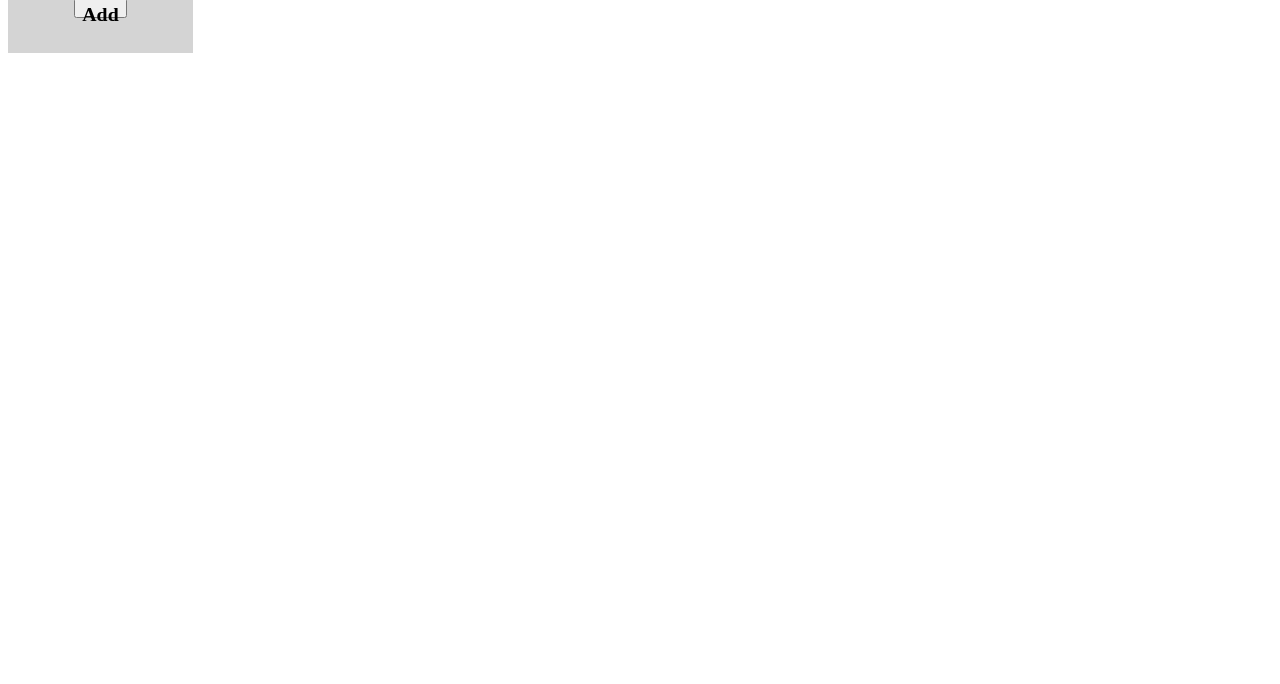
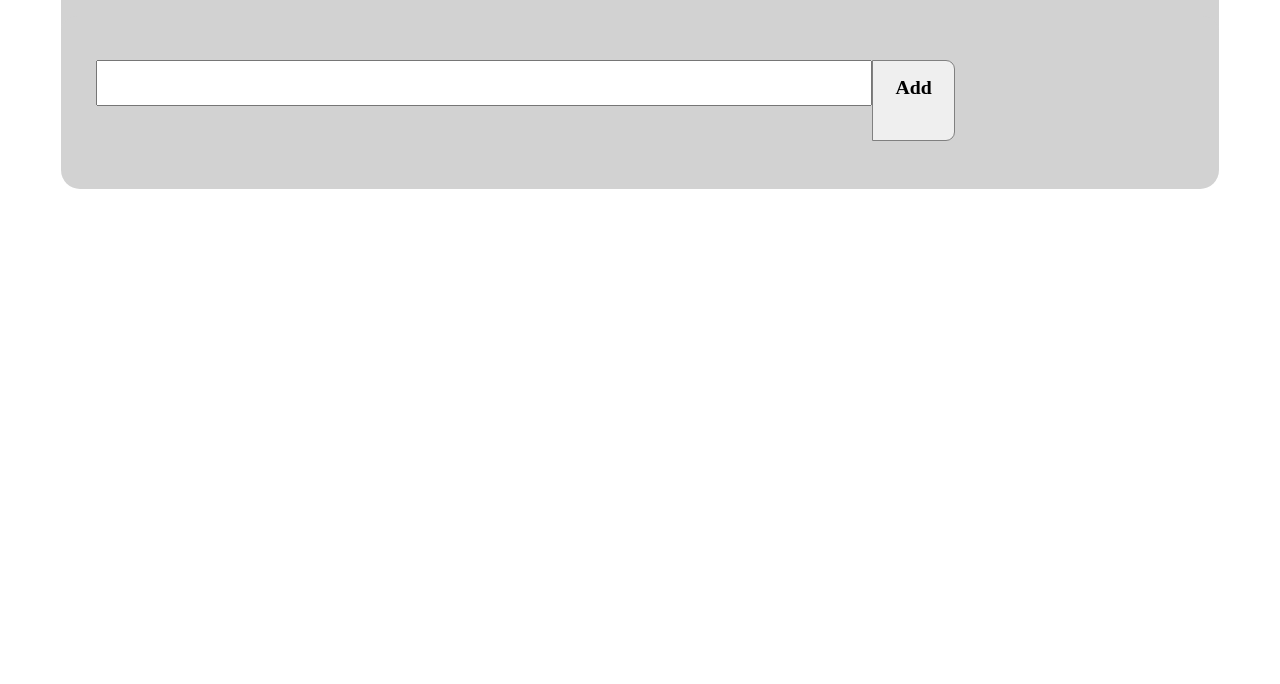
Before and after one commit to delg0030/assignment-5, a plain HTML site: page index.html in a window 1280 px wide. Shown: the part 116-800 px from the top of the page. Drawn offline with nearby package versions, Linux system fonts and the light colour scheme.

Commit message:
changes made

```diff
--- a/css/main.css
+++ b/css/main.css
@@ -22,21 +22,58 @@ html {
 }
 
 
+.js-strike {
+text-decoration: line-through;
+color: #D2D2D2;
+cursor: cell;
+}
+
+
+.label {
+    background-color: #D2D2D2;
+	padding: 2rem 2rem 4.5rem 2rem;
+	border-radius: 16px 16px 0 0;
+}
+
 .surround {
-    text-align: center;
-    background-color: #D4D4D4;
-    position: absolute;
-    margin: 0 ;
-
+	margin: 3rem;
+	border-radius: 19px;
+	background-color: #D2D2D2;
+	padding-bottom: 50px;
 }
 
 .button {
-    position: relative;
-    height: 20px;
     font-family: serif;
+    border-radius: 0 9px 9px 0;
+	border: gray 1px solid;
+	padding: .75rem 1.25rem .75rem 1.25rem;
+	font-size: 1rem;
+	line-height: 1rem;
+	float: left;
 }
 
-js-strike {
-text-decoration: line-through;
-color: grey;
+.name {
+    height: 2.25rem;
+	width: 70%;
+	border:2px solid #H2H2H2;
+	font-size: 1rem;
+	font-family: serif;
+	padding-left: .5rem;
+	float: left;
 }
+
+.title {
+    display: block;
+	text-align: center;
+	font-size: 1.75rem;
+	padding-top: .25rem;
+	padding-bottom: .25rem;
+	line-height: 1.75rem;
+}
+
+.li {
+ list-style-type: none;
+	padding-left: 2rem;
+
+
+}
--- a/index.html
+++ b/index.html
@@ -16,20 +16,15 @@
         <h1 class="to-do">To-Do List</h1>
 
     <form class="form" method="post" action="form-submission.html">
-        <div>
-            <label for="name"></label>
+        <div class="label">
+            <label class="title" for="name"></label>
             <input class="name" id="name">
+            <button class="button" type="submit"><h5>Add</h5></button>
         </div>
-
-        <button class="button" type="submit"><h5>Add</h5></button>
     </form>
+    </div>
 
      <ol class="dinos"></ol>
-
-    </div>
-
-
-
 
 
 <script src="http://code.jquery.com/jquery-2.1.3.min.js"></script>
--- a/js/main.js
+++ b/js/main.js
@@ -11,13 +11,12 @@ $form.on('submit', function (e) {
 
 var $li = $('<li>');
 var $nameH4 = $('<h4>').html($name.val());
-var $ageP = $('<p>').html($age.val());
 
 $li.append($nameH4).append($ageP);
 $dinos.append($li);
 
 });
 
-$dinos.on('click', 'li', function() {
-    $(this).addClass('js-strike');
+$dinos.on('click', 'li', function () {
+    $(this).toggleClass('js-strike');
 });
```
